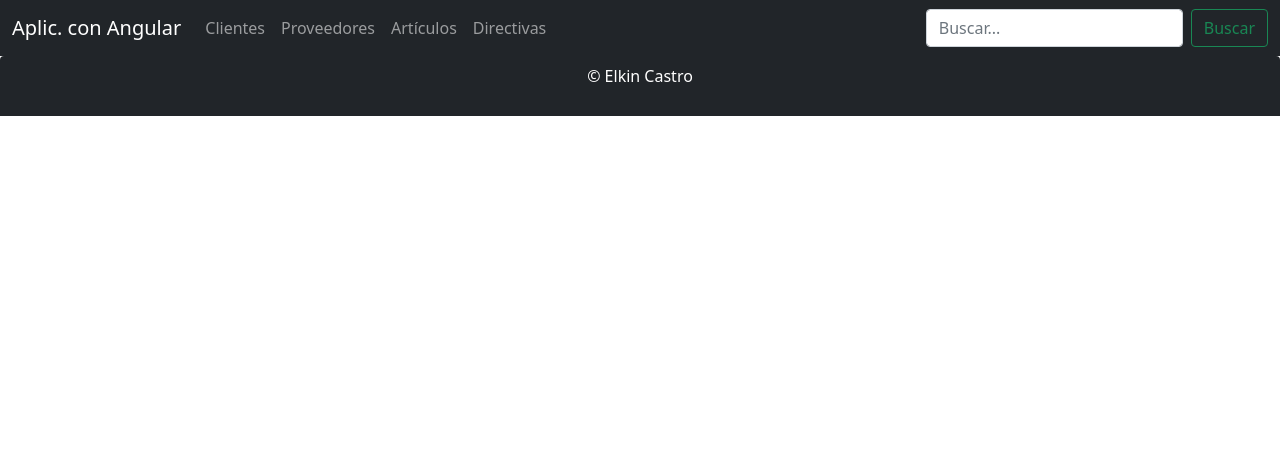
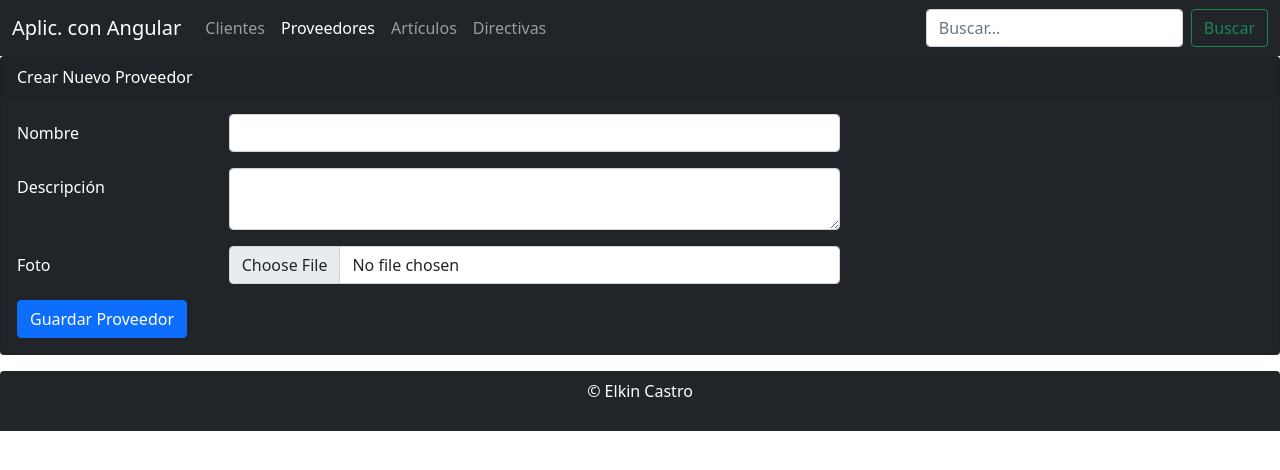
Before and after one commit to j4hirc/clientes-app-Angular, an Angular app: page /proveedores/form in a window 1280 px wide. Before the commit this address led to /. Shown: the top 470 px of the page. Built offline with nearby package versions, Linux system fonts and the light colour scheme.

Commit message:
Agregar funcionalidad de gestión de proveedores: implementar CRUD, formularios y vistas

```diff
--- /dev/null
+++ b/src/app/proveedor/form-proveedor.html
@@ -0,0 +1,37 @@
+<div class="card bg-dark text-white mb-3">
+  <div class="card-header">{{titulo}}</div>
+  <div class="card-body">
+    <form ngNativeValidate>
+      <div class="form-group row mb-3">
+        <label for="nombre" class="col-sm-2 col-form-label">Nombre</label>
+        <div class="col-sm-6">
+          <input type="text" class="form-control" [(ngModel)]="proveedor.nombre" name="nombre" required>
+        </div>
+      </div>
+
+      <div class="form-group row mb-3">
+        <label for="descripcion" class="col-sm-2 col-form-label">Descripción</label>
+        <div class="col-sm-6">
+          <textarea class="form-control" [(ngModel)]="proveedor.descripcion" name="descripcion" required></textarea>
+        </div>
+      </div>
+
+      <div class="form-group row mb-3">
+        <label for="foto" class="col-sm-2 col-form-label">Foto</label>
+        <div class="col-sm-6">
+          <input type="file" class="form-control" (change)="seleccionarFoto($event)" accept="image/*">
+        </div>
+      </div>
+
+      <div class="form-group row">
+        <div class="col-sm-6">
+          @if (proveedor.id) {
+            <button class="btn btn-primary" type="button" (click)="update()">Actualizar</button>
+          } @else {
+            <button class="btn btn-primary" type="button" (click)="create()">Guardar Proveedor</button>
+          }
+        </div>
+      </div>
+    </form>
+  </div>
+</div>
--- /dev/null
+++ b/src/app/proveedor/form-proveedor.ts
@@ -0,0 +1,85 @@
+import { Component, OnInit, ChangeDetectorRef } from '@angular/core';
+import { Router, ActivatedRoute } from '@angular/router'; // 1. Importar ActivatedRoute
+import { Proveedor } from './proveedor';
+import { ProveedorService } from './proveedor.service';
+import Swal from 'sweetalert2';
+import { FormsModule } from '@angular/forms';
+
+@Component({
+  selector: 'app-form-proveedor',
+  standalone: true,
+  imports: [FormsModule],
+  templateUrl: './form-proveedor.html'
+})
+export class FormProveedorComponent implements OnInit {
+
+  public proveedor: Proveedor = new Proveedor();
+  public fotoSeleccionada!: File;
+  public titulo: string = "Crear Nuevo Proveedor";
+
+  constructor(
+    private proveedorService: ProveedorService,
+    private router: Router,
+    private activatedRoute: ActivatedRoute, // 2. Inyectar ActivatedRoute
+    private cdr: ChangeDetectorRef
+  ) { }
+
+  ngOnInit(): void {
+    this.cargarProveedor();
+  }
+
+  cargarProveedor(): void {
+    this.activatedRoute.params.subscribe(params => {
+      let id = params['id'];
+      if (id) {
+        this.titulo = "Editar Proveedor";
+        this.proveedorService.getProveedor(id).subscribe(
+          (proveedor) => {
+            this.proveedor = proveedor;
+            this.cdr.detectChanges();
+          }
+        );
+      }
+    });
+  }
+
+  seleccionarFoto(event: any) {
+    this.fotoSeleccionada = event.target.files[0];
+  }
+
+  public create(): void {
+    this.proveedorService.create(this.proveedor).subscribe(
+      proveedorCreado => {
+        if (this.fotoSeleccionada) {
+          this.proveedorService.subirFoto(this.fotoSeleccionada, proveedorCreado.id).subscribe(
+            () => {
+               Swal.fire('Éxito', `Proveedor creado con foto`, 'success');
+               this.router.navigate(['/proveedores']);
+            }
+          );
+        } else {
+           Swal.fire('Éxito', `Proveedor creado sin foto`, 'success');
+           this.router.navigate(['/proveedores']);
+        }
+      }
+    );
+  }
+
+  public update(): void {
+    this.proveedorService.update(this.proveedor).subscribe(
+      json => {
+        if (this.fotoSeleccionada) {
+          this.proveedorService.subirFoto(this.fotoSeleccionada, this.proveedor.id).subscribe(
+            () => {
+               Swal.fire('Actualizado', `Proveedor actualizado con éxito`, 'success');
+               this.router.navigate(['/proveedores']);
+            }
+          );
+        } else {
+           Swal.fire('Actualizado', `Proveedor actualizado con éxito`, 'success');
+           this.router.navigate(['/proveedores']);
+        }
+      }
+    );
+  }
+}
--- /dev/null
+++ b/src/app/proveedor/proveedor.service.ts
@@ -0,0 +1,44 @@
+import { Injectable } from '@angular/core';
+import { HttpClient } from '@angular/common/http';
+import { map, Observable } from 'rxjs';
+import { Proveedor } from './proveedor';
+
+@Injectable({
+  providedIn: 'root'
+})
+export class ProveedorService {
+
+  private urlEndPoint: string = 'http://localhost:8080/api/proveedores';
+  private httpHeaders = {'Content-Type': 'application/json'};
+
+  constructor(private http: HttpClient) { }
+
+  getProveedores(): Observable<Proveedor[]> {
+    return this.http.get(this.urlEndPoint).pipe(
+      map(response => response as Proveedor[])
+    );
+  }
+
+  create(proveedor: Proveedor): Observable<Proveedor> {
+    return this.http.post<Proveedor>(this.urlEndPoint, proveedor, {headers: this.httpHeaders});
+  }
+
+  delete(id: number): Observable<Proveedor> {
+    return this.http.delete<Proveedor>(`${this.urlEndPoint}/${id}`, {headers: this.httpHeaders});
+  }
+
+  getProveedor(id: number): Observable<Proveedor> {
+    return this.http.get<Proveedor>(`${this.urlEndPoint}/${id}`);
+  }
+
+  update(proveedor: Proveedor): Observable<Proveedor> {
+    return this.http.put<Proveedor>(`${this.urlEndPoint}/${proveedor.id}`, proveedor, {headers: this.httpHeaders});
+  }
+
+  subirFoto(archivo: File, id: number): Observable<Proveedor> {
+    let formData = new FormData();
+    formData.append("archivo", archivo);
+    formData.append("id", id.toString());
+    return this.http.post<Proveedor>(`${this.urlEndPoint}/upload`, formData);
+  }
+}
--- /dev/null
+++ b/src/app/proveedor/proveedor.ts
@@ -0,0 +1,6 @@
+export class Proveedor {
+    id!: number;
+    nombre!: string;
+    descripcion!: string;
+    foto_url!: string;
+}
--- /dev/null
+++ b/src/app/proveedor/proveedores.html
@@ -0,0 +1,42 @@
+<div class="card border-primary mb-3">
+  <div class="card-header text-primary">
+    <h5 class="mb-0">Gestión de Proveedores</h5>
+  </div>
+  <div class="card-body">
+
+    <div class="mb-4 text-left">
+      <button class="btn btn-primary" routerLink="/proveedores/form">Crear Proveedor</button>
+    </div>
+
+    <div class="row">
+      @for (proveedor of proveedores; track $index) {
+        <div class="col-md-4 mb-4">
+          <div class="card h-100 shadow-sm border-dark">
+
+            @if (proveedor.foto_url) {
+              <img [src]="'http://localhost:8080/uploads/' + proveedor.foto_url" class="card-img-top" style="height: 250px; object-fit: cover;" alt="Foto proveedor">
+            } @else {
+              <img src="https://via.placeholder.com/250?text=Sin+Foto" class="card-img-top" style="height: 250px; object-fit: cover;">
+            }
+
+            <div class="card-body">
+              <h5 class="card-title">{{proveedor.nombre}}</h5>
+              <p class="card-text">{{proveedor.descripcion}}</p>
+            </div>
+
+            <!-- Botones de Editar y Eliminar dentro de la tarjeta -->
+            <div class="card-footer bg-transparent text-center d-flex gap-2">
+              <button class="btn btn-outline-info w-50" [routerLink]="['/proveedores/form', proveedor.id]">Editar</button>
+              <button class="btn btn-outline-danger w-50" (click)="delete(proveedor)">Eliminar</button>
+            </div>
+          </div>
+        </div>
+      } @empty {
+        <div class="col-12 text-center alert alert-info">
+          No hay proveedores registrados o están cargando...
+        </div>
+      }
+    </div>
+
+  </div>
+</div>
--- /dev/null
+++ b/src/app/proveedor/proveedores.ts
@@ -0,0 +1,52 @@
+import { Component, OnInit, ChangeDetectorRef } from '@angular/core';
+import { Proveedor } from './proveedor';
+import { ProveedorService } from './proveedor.service';
+import Swal from 'sweetalert2';
+
+@Component({
+  selector: 'app-proveedores',
+  standalone: false,
+  templateUrl: './proveedores.html',
+})
+export class Proveedores implements OnInit {
+
+  proveedores: Proveedor[] = [];
+
+  constructor(
+    private proveedorService: ProveedorService,
+    private cdr: ChangeDetectorRef
+  ) {}
+
+  ngOnInit(): void {
+    this.proveedorService.getProveedores().subscribe({
+      next: (datos) => {
+        this.proveedores = datos;
+        this.cdr.detectChanges();
+      },
+      error: (err) => console.error('Error al cargar proveedores:', err)
+    });
+  }
+
+  delete(proveedor: Proveedor): void {
+    Swal.fire({
+      title: '¿Estás seguro?',
+      text: `¿Deseas eliminar al proveedor ${proveedor.nombre}?`,
+      icon: 'warning',
+      showCancelButton: true,
+      confirmButtonColor: '#3085d6',
+      cancelButtonColor: '#d33',
+      confirmButtonText: 'Sí, eliminar',
+      cancelButtonText: 'Cancelar'
+    }).then((result) => {
+      if (result.isConfirmed) {
+        this.proveedorService.delete(proveedor.id).subscribe(
+          response => {
+            this.proveedores = this.proveedores.filter(prov => prov !== proveedor);
+            this.cdr.detectChanges();
+            Swal.fire('Eliminado!', `Proveedor ${proveedor.nombre} eliminado.`, 'success');
+          }
+        );
+      }
+    });
+  }
+}
```
Also changed, not shown: src/app/app-module.ts (+10 -3 lines).
